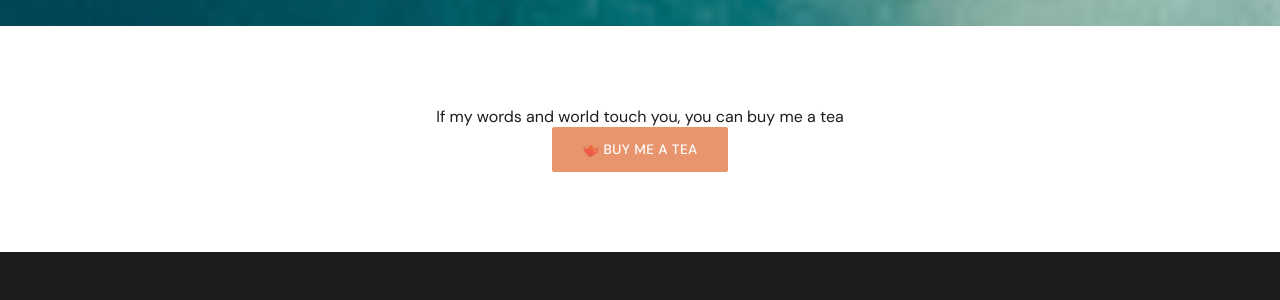
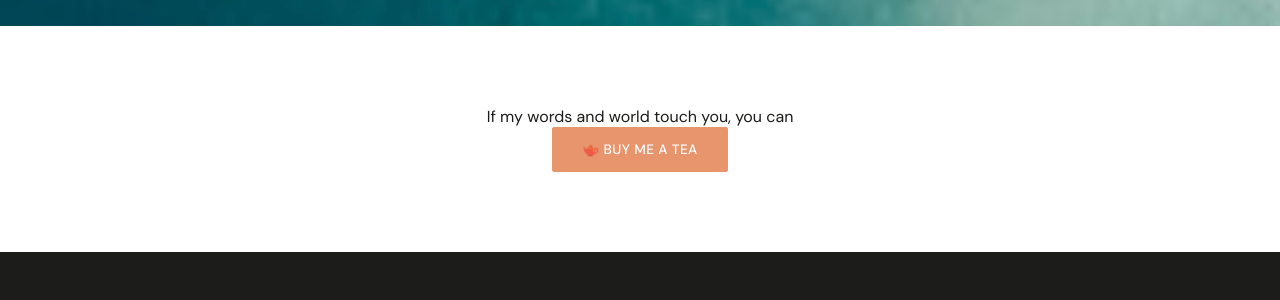
Before and after one commit to Blubell26/giuliapacciotti.com, a Jekyll site: the page built from index.html, in a window 1280 px wide and 900 px high, scrolled down 3010 px. Shown: the part 348-648 px from the top of the window. Built offline with Jekyll 4.4.1, drawn with Linux system fonts in a browser that asks for light colours.

Commit message:
Update support-button.html

```diff
--- a/_includes/support-button.html
+++ b/_includes/support-button.html
@@ -1,5 +1,5 @@
 <div class="support-box">
-  <p class="support-line">If my words and world touch you, you can buy me a tea</p>
+  <p class="support-line">If my words and world touch you, you can</p>
   <a class="support-btn" href="https://buy.stripe.com/9B614ndut7UQ9u5gU1fbq02" target="_blank" rel="noopener">🫖 BUY ME A TEA</a>
 </div>
 
```
